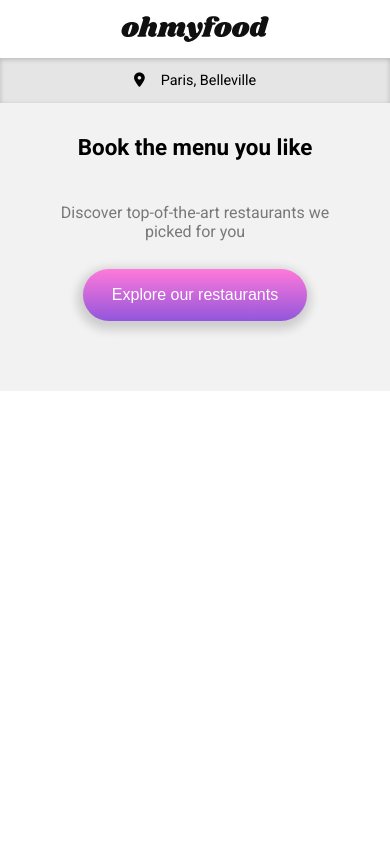
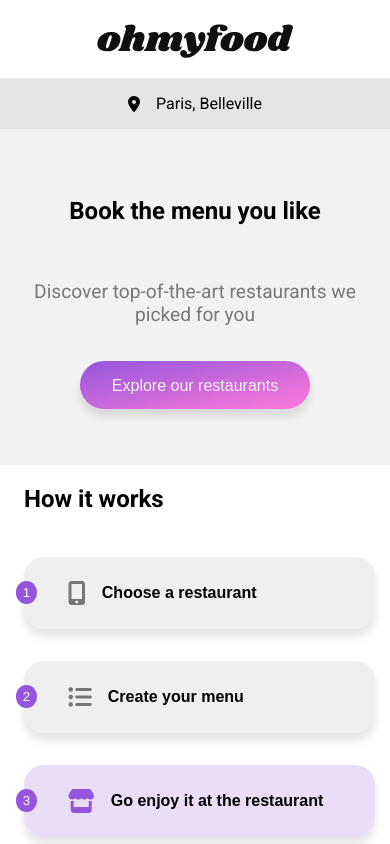
Before and after one commit to ConnorLJ/ConnorJevons_3_09252022_A, a website: page index.html in a window 390 px wide. Drawn offline with Linux system fonts and the light colour scheme; a web font is replaced by a local one.

Commit message:
Completed header section for mobile & desktop. Completed booking section. Completed explanation section for mobile, tablet & desktop.

```diff
--- a/index.html
+++ b/index.html
@@ -1,6 +1,7 @@
 <!DOCTYPE html>
 <link lang="en">
 
+<head>
   <link>
   <meta charset="UTF-8">
   <meta name="viewport" content="width=device-width, initial-scale=1.0">
@@ -10,26 +11,58 @@
   <title>ohmyfood</title>
 </head>
 
-<header>
-  <div class="container">
-    <img class="header__logo" src="public/img/logo/ohmyfood@2x.svg" alt="ohmyfood logo"></img>
+<header class="header">
+  <div class="header__container">
+    <div class="header__logo">
+      <img class="header__image" src="public/img/logo/ohmyfood@2x.svg" alt="ohmyfood logo"></img>
+    </div>
     <div class="header__location">
-      <p><i class="fa-solid fa-location-dot"></i>Paris, Belleville</p>
-    </div>
-    <div class="header__explore">
-      <div class="header__title title">
-        <h1>Book the menu you like</h1>
-      </div>
-      <div class="header__subtitle subtitle">
-        <p>Discover top-of-the-art restaurants we <br>picked for you</p>
-      </div>
-      <div>
-        <button class="header__btn btn">Explore our restaurants</button>
+      <i class="fa-solid fa-location-dot header__icon"></i>
+      <p class="header__location--text">Paris, Belleville</p>
     </div>
   </div>
   </div>
 </header>
-<main>
+
+<section class="booking">
+  <div class="container">
+    <div class="booking__info">
+      <h1>Book the menu you like</h1>
+      <p>Discover top-of-the-art restaurants we <br>picked for you</p>
+      <button class="btn btn--gradient">Explore our restaurants</button>
+    </div>
+  </div>
+</section>
+
+<section class="explanation">
+  <div class="explanation__container">
+    <div>
+      <h2>How it works</h2>
+    </div>
+    <div class="buttons__container">
+      <button class="button explanation__card">
+        <div class="explanation__card-number">1</div>
+        <i class="fas fa-mobile-alt explanation__card-icon"></i>
+        <h3 class="explanation__card-text">Choose a restaurant</h3>
+      </button>
+
+      <button class="button explanation__card">
+        <p class="explanation__card-number">2</p>
+        <i class="fas fa-list-ul explanation__card-icon"></i>
+        <h3 class="explanation__card-text">Create your menu</h3>
+      </button>
+
+      <button class="button explanation__card primarycolor">
+        <p class="explanation__card-number">3</p>
+        <i class="fas fa-store explanation__card-icon explanation__card-icon primarycolor"></i>
+        <h3 class="explanation__card-text">Go enjoy it at the restaurant</h3>
+      </button>
+    </div>
+  </div>
+</section>
+
+<main class="restaurants">
+
 </main>
 <footer>
 </footer>
--- a/package.json
+++ b/package.json
@@ -4,7 +4,8 @@
   "description": "Project 3 on OpenClassrooms. Integrate a mobile website with animations in CSS for ohmyfood using HTML, CSS & Sass. This is the first project on OpenClassrooms using Git & Github for version control.",
   "main": "index.js",
   "scripts": {
-    "sass": "sass --watch ./sass/main.scss:./css/style.css --style compressed"
+    "sass": "sass --watch ./sass/main.scss:./css/style.css --style compressed",
+    "prefix": "postcss ./public/css/style.css --use autoprefixer -d ./public/css/prefixed/"
   },
   "repository": {
     "type": "git",
@@ -12,6 +13,7 @@
   },
   "author": "Connor",
   "license": "ISC",
+  "browserslist": "last 4 versions",
   "bugs": {
     "url": "https://github.com/ConnorLJ/ConnorJevons_3_09252022_A/issues"
   },
--- a/sass/base/_typography.scss
+++ b/sass/base/_typography.scss
@@ -2,19 +2,26 @@
     font-family: $font-primary;
 }
 
-.header {
-    &__location {
+.location {
         font-size: 0.9rem;
     }
-  &__title {
+
+ .booking {
+    h1 {
     font-weight: 700;
-    font-size: .7rem;
+    font-size: 1.5rem;
   }
-  &__subtitle {
-    font-size: 1rem;
+
+  p {
+    font-size: 1.2rem;
     opacity: 50%;
   }
-  &__btn {
+}
+  .btn--gradient {
     font-size: 1rem;
   }
-}
+
+  .explanation__card-text {
+    font-size: 1rem;
+
+  }
--- a/sass/components/_buttons.scss
+++ b/sass/components/_buttons.scss
@@ -1,10 +1,24 @@
 .btn {
-	background-image: linear-gradient($secondary-color 0%, $primary-color 100%);
-	border: 0px solid rgb(28, 110, 164);
-	border-radius: 3rem;
-    box-shadow: -1px 4px 10px 5px rgba(0, 0, 0, 0.15);
-    color: white;
-    height: 3.2rem;
-    width: 14rem;
-    border-radius: 3rem;
+    border-radius: 100px;
+    height: 3rem;
+    padding: 1rem 2rem;
+    border: none;
+    @include shadow;
+    transition: all 500ms;
+    outline: none;
+    cursor: pointer;
+    &:hover {
+        @include shadow-hover;
+    }
+    &--gradient {
+        color: $background-color;
+        background: linear-gradient(to bottom right, $primary-color, $secondary-color);
+        &hover {
+            background: linear-gradient(to bottom-right, lighten ($primary-color, 10%), lighten ($secondary-color, 10%));
+        }
+    }
+    &--order {
+        height: 5em;
+        padding: 1rem 7rem;
+    }
 }
--- a/sass/components/_cards.scss
+++ b/sass/components/_cards.scss
@@ -0,0 +1,35 @@
+.explanation {
+    &__card {
+    display: flex;
+    flex-direction: row;
+    justify-content: flex-start;
+    align-items: center;
+    gap: 1rem;
+    height: 4.5rem;
+    width: 100%;
+    @include shadow;
+    border: none;
+    border-radius: $card-radius;
+    cursor: pointer;
+    @media screen and (min-width: map-get($breakpoints, tablet)) {
+        width: 110%;
+         }
+
+    &.primarycolor {
+    background-color: rgba($primary-color, 0.2);
+        }
+    }
+}
+
+.explanation__card-number {
+    position: relative;
+    right: .9rem;
+    background-color: $primary-color;
+    border-radius: 50%;
+    color: white;
+    padding: .25rem .45rem;
+    @media screen and (min-width: map-get($breakpoints, tablet)) {
+
+    }
+
+}
--- a/sass/components/icons.scss
+++ b/sass/components/icons.scss
@@ -0,0 +1,9 @@
+.explanation__card-icon {
+    font-size: 1.5rem;
+    color: black;
+    opacity: 50%;
+    &.primarycolor {
+        color: $primary-color;
+        opacity: 100%;
+    }
+}
--- /dev/null
+++ b/sass/layout/_container.scss
@@ -0,0 +1,40 @@
+.header {
+    &__container {
+    display: flex;
+    flex-direction: column;
+    align-items: center;
+    justify-content: center;
+    width: 100%;
+    @media screen and (min-width: map-get($breakpoints, desktop)) {
+        display: flex;
+        flex-direction: row;
+        align-items: center;
+        justify-content: space-between;
+        width: 98%;
+    }
+    }
+}
+
+
+
+
+.explanation__container {
+    display: flex;
+    flex-direction: column;
+    justify-content: center;
+    gap: 1.5rem;
+    padding-left: 1.5rem;
+    width: 90%;
+    @media screen and (min-width: map-get($breakpoints, tablet)) {
+        align-items: center;
+        justify-content: center;
+        width: 100%;
+        padding-left: 0;
+    }
+}
+
+.buttons__container {
+    display: flex;
+    flex-direction: column;
+    gap: 2rem;
+}
--- a/sass/layout/_header.scss
+++ b/sass/layout/_header.scss
@@ -1,30 +1,23 @@
-header {
-    text-align: center;
-}
-
 .header {
     &__logo {
-        height: 1.6rem;
-        padding-top: 1rem;
-        padding-bottom: 1rem
+        padding-top: 1.5rem;
+        padding-bottom: 1rem;
+        @media screen and (min-width: map-get($breakpoints, desktop)) {
+            padding-left: 1rem;
+        }
     }
     &__location {
         @include flex-centre;
+        width: 100%;
         background-color: darken($color: $background-color, $amount: 5%);
-        box-shadow: 0 1.5px 5px rgba(0, 0, 0, .2) inset;
+        box-shadow: 0 1.5px 5px rgba (o, o, o, 1) inset;
+        @media screen and (min-width: map-get($breakpoints, desktop)) {
+            width: 200px;
+            border-radius: 1.5rem;
+            @include header-shadow;
+        }
         i {
             padding-right: 1rem;
         }
-    }
-    &__explore {
-    background-color: $background-color;
-    display: flex;
-    flex-direction: column;
-    gap: .75rem;
-    height: 18rem;
-    }
-    &__title {
-    }
-    &__subtitle {
-    }
 }
+}
--- a/sass/main.scss
+++ b/sass/main.scss
@@ -7,6 +7,7 @@
 // Basics
 @import "./base/base";
 @import "./base/typography";
+@import "./base/desktop";
 
 // Components
 @import "./components/buttons";
@@ -16,6 +17,7 @@
 // Layout
 @import "./layout/footer";
 @import "./layout/header";
+@import "./layout/container";
 
 // Pages
 @import "./pages/contact";
--- a/sass/pages/_home.scss
+++ b/sass/pages/_home.scss
@@ -1,11 +1,18 @@
-.header {
-    &__location {
+/* booking section */
 
+.booking {
+    background-color: $background-color;
+    height: 18rem;
+    padding-top: 3rem;
+
+    &__info {
+        @include flex-between;
+        flex-direction: column;
+        height: 100%;
+        text-align: center;
+        gap: 1rem;
+
+    }
 }
-&__title {
-    padding-top: 1rem;
-}
-&__subtitle {
 
-}
-}
+/* How it works section */
--- a/sass/utils/_mixins.scss
+++ b/sass/utils/_mixins.scss
@@ -1,4 +1,27 @@
+/* layout mixins */
+
 @mixin flex-centre {
     display: flex;
+    align-items: center;
     justify-content: center;
 }
+
+@mixin flex-between {
+    display: flex;
+    align-items: center;
+    justify-content: space-between;
+}
+
+/* shadows */
+
+@mixin header-shadow {
+    box-shadow: 0px 0px 6px #888888;
+}
+
+@mixin shadow {
+    box-shadow: 0 .5rem .5rem rgba(0,0,0, 0.1);
+}
+
+@mixin shadow-hover {
+    box-shadow: 0 .8rem .8rem rgba(0,0,0, 0.2)
+}
--- a/sass/utils/_variables.scss
+++ b/sass/utils/_variables.scss
@@ -1,7 +1,32 @@
+/* color */
+
 $primary-color: #9356DC;
 $secondary-color: #FF79DA;
 $tertiary-color: #99E2D0;
 $background-color: #f2f2f2;
 
+/* fonts */
+
 $font-secondary: 'Shrikhand', sans-serif;
 $font-primary: 'Roboto', sans-serif;
+
+/* cards */
+
+$card-radius: 20px;
+$card-radius--right: 0px 20px 20px 0px;
+
+/* margins */
+
+$title-margin: 1rem 0rem;
+
+/* padding */
+
+$label-padding: 1rem 2rem;
+$booking-padding: 2rem 0rem;
+
+/* media breakpoints */
+
+$breakpoints: (
+    tablet: 768px,
+    desktop: 968px,
+)
```
Also changed, not shown: README.md (deleted), css/style.css, public/css/prefixed/style.css (added), sass/base/_desktop.scss (added), 1 other file. Lines whose indentation alone changed are shown as unchanged.
